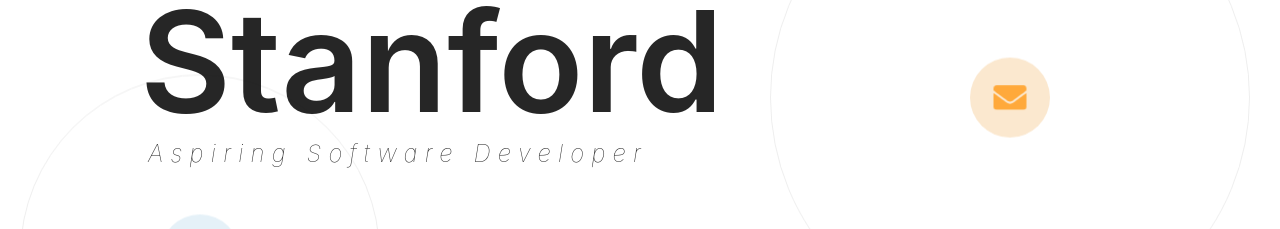
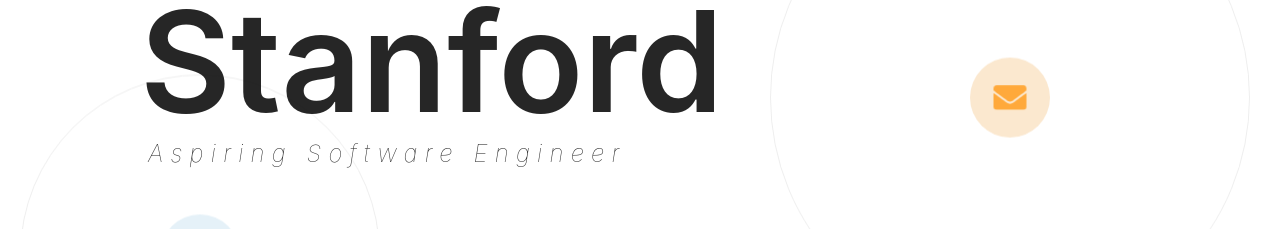
Before and after one commit to sam-stanford/s6d-dev, a React (Create React App) app: page / in a window 1280 px wide. Shown: the part 268-497 px from the top of the page. Built offline with nearby package versions, Linux system fonts and the light colour scheme.

Commit message:
feat(hero): Update text

```diff
--- a/src/pages/HomePage/sections/HeroSection/HeroSection.tsx
+++ b/src/pages/HomePage/sections/HeroSection/HeroSection.tsx
@@ -53,7 +53,7 @@ export default function HeroSection() {
                 fontWeight: "lighter",
               }}
             >
-              Aspiring Software Developer
+              Aspiring Software Engineer
             </Title>
           </ScrollAnimation>
           <div className="hero-buttons" data-scroll-speed={"2"}>
```
